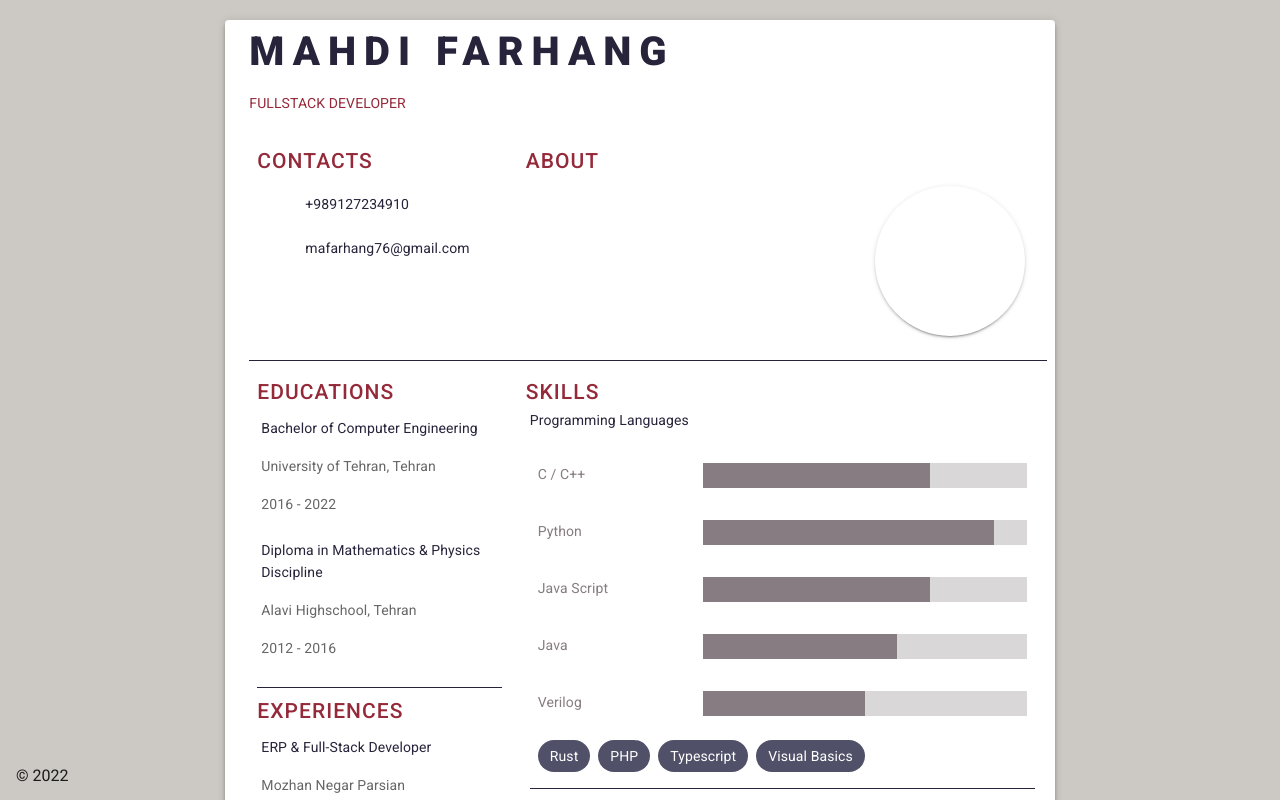
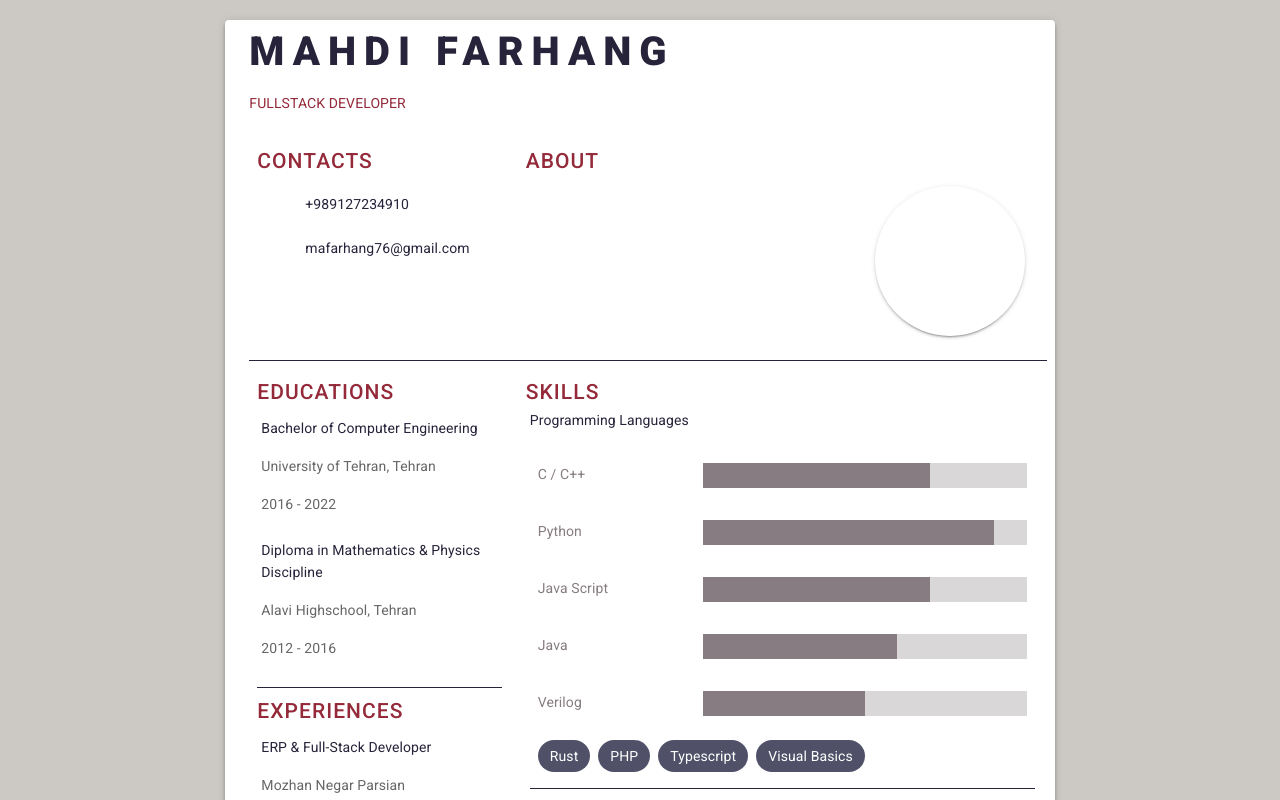
Before and after one commit to mahdifarhang/static-resume, a Nuxt app: page / in a window 1280 px wide. Shown: the top 800 px of the page. Built offline with nearby package versions, Linux system fonts and the light colour scheme.

Commit message:
remove copy right icon

```diff
--- a/layouts/default.vue
+++ b/layouts/default.vue
@@ -14,7 +14,7 @@
       <!--      :style="{background: $vuetify.theme.themes[theme].secondBackground}"-->
       <!--      app-->
       <!--    >-->
-      <span>&copy; {{ new Date().getFullYear() }}</span>
+      <!--      <span>&copy; {{ new Date().getFullYear() }}</span>-->
       <v-spacer />
       <v-btn rounded text @click="toggleTheme">
         <v-icon v-if="theme === 'dark'">
```
